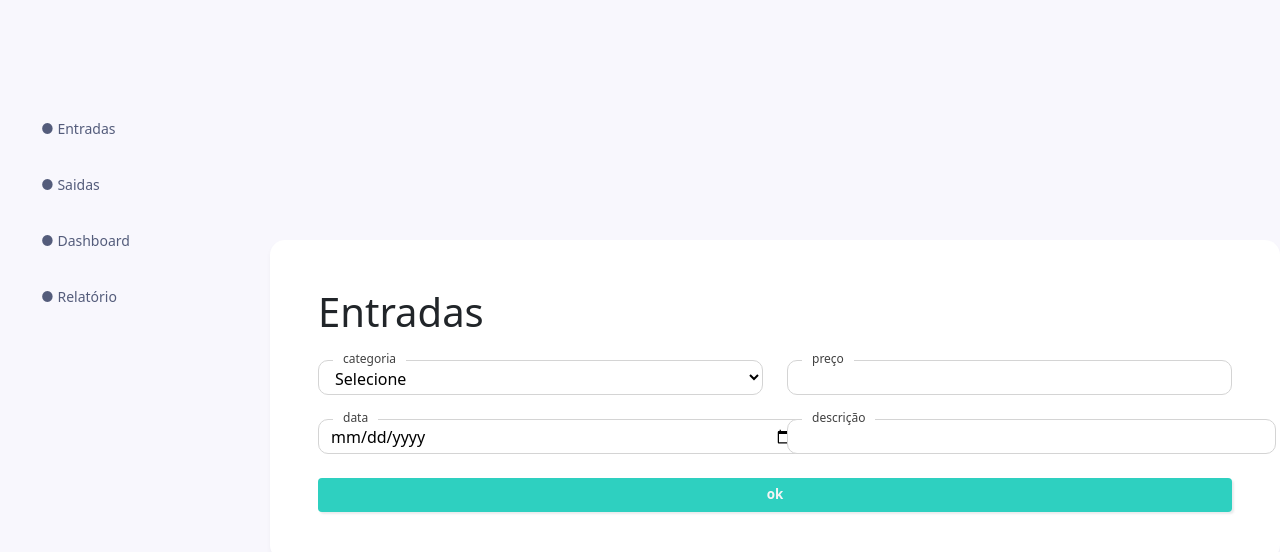
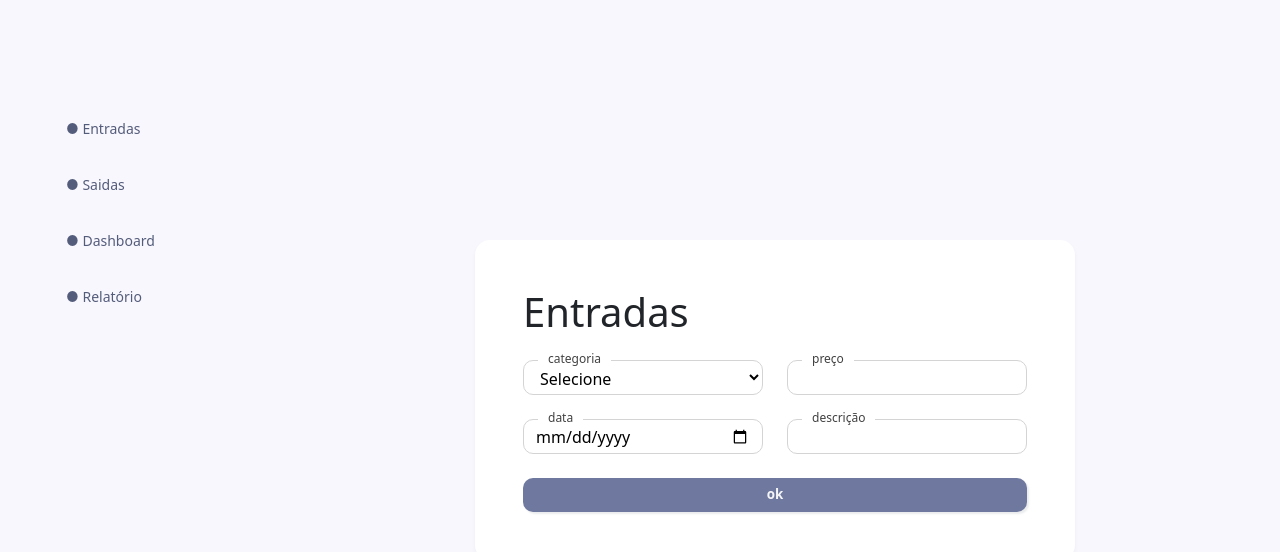
Before and after one commit to biancacostamelo/sistema-financeiro, a React (Create React App) app in the folder sistema/: page /Entradas in a window 1280 px wide. Shown: the top 552 px of the page. Built offline with nearby package versions, Linux system fonts and the light colour scheme.

Commit message:
modificando folha de  estilos

```diff
--- a/sistema/src/css/style.css
+++ b/sistema/src/css/style.css
@@ -14,19 +14,12 @@ body{
   justify-content: left;
   margin-top: 100px;
 }
-input{
+input, textarea, select{
     border: 1px solid #d4d4d4;
     border-radius: 10px;
     height: 35px;
     padding: 0.375rem 0.75rem;
-    /*background-color: #f4f7f5;*/
-}
-select{
-    border: 1px solid #d4d4d4;
-    border-radius: 10px;
-    height: 35px;
-    padding: 0.375rem 0.75rem;
-    background-color: white;
+    background-color: transparent;
 }
 .psenha {
   color: #707070 !important;
@@ -66,14 +59,14 @@ select{
 }
 
 .input{
-    width: 489px;
+    width: 240px;
 }
 .div{
-    /*box-shadow: 0px 0px 10px rgba(0, 0, 0, 0.37);*/
     box-shadow: rgba(0, 0, 0, 0.04) 0px 3px 5px;
     border-radius: 15px;
     background-color: rgb(255, 255, 255);
     margin-left: 270px;
+    width: 600px;
 }
 .botão{
     float: right;
@@ -89,16 +82,15 @@ select{
     color: whitesmoke;
 }
 .botaologin{
-
     float: right;
-    background-color: #2ED0C0;
+    background-color: #6F799F;
     color: rgb(255, 255, 255);
     border: none;
     box-shadow: rgba(149, 157, 165, 0.2) 2px 2px 2px ;
     font-size: 10pt;
     border: 1px solid transparent;
     padding: 0.375rem 0.75rem;
-    border-radius: 0.25rem;
+    border-radius: 10px;
     color: whitesmoke;
     width: 100%;
 }
@@ -201,6 +193,7 @@ body {
   transition: all 0.5s ease;
   display: flex;
   flex-direction: column ;
+  padding-left: 25px;
 }
 
 #sidebar header {
@@ -296,8 +289,9 @@ body {
 .fr{
   float: right;
 }
-.c1{
-    background-color: aquamarine;
+.navbarmenu{
+    background-color: transparent;
+    position: fixed !important;
 }
 .c2{
     background-color: burlywood;
```
